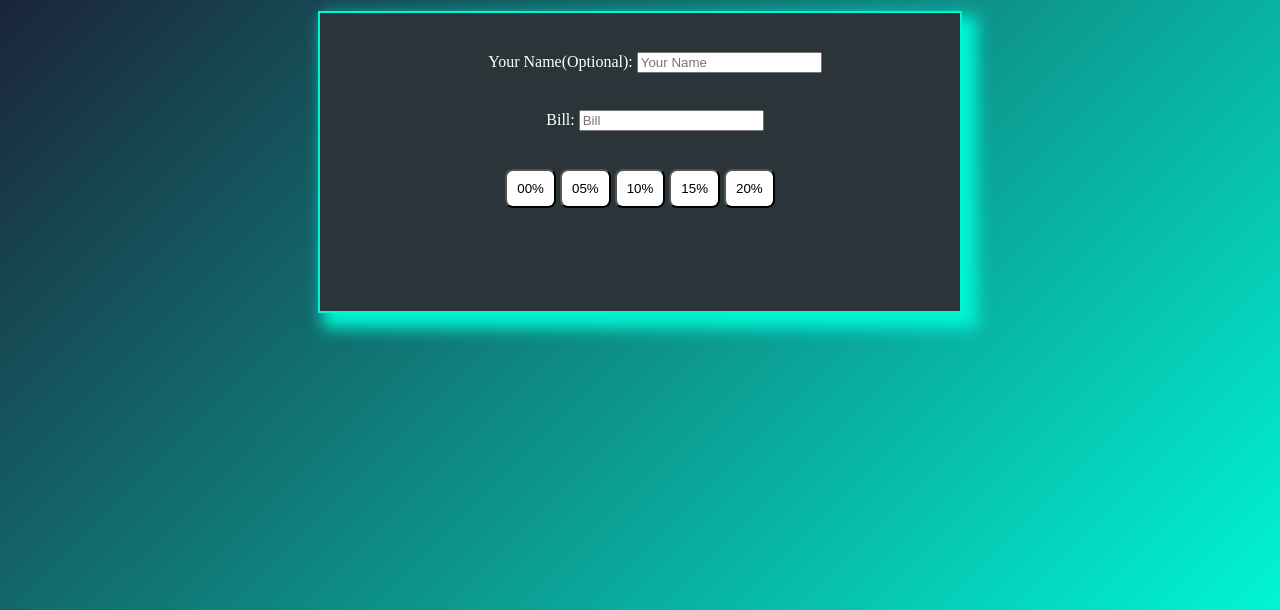
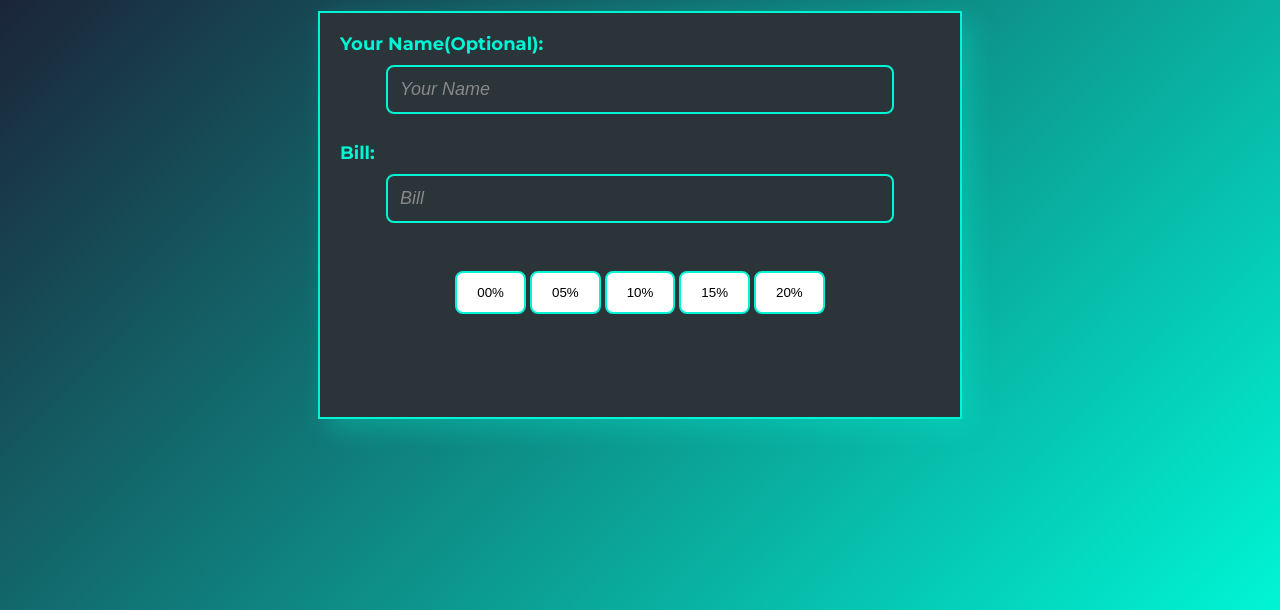
Before and after one commit to Synel96/Tiply, a plain HTML site: page index.html in a window 1280 px wide. Shown: the part 190-800 px from the top of the page. Drawn offline with Linux system fonts and the light colour scheme.

Commit message:
Add files via upload

```diff
--- a/style.css
+++ b/style.css
@@ -1,31 +1,13 @@
 h1 {
   text-align: center;
   margin-top: 125px;
-  text-decoration: underline;
+  text-decoration: none;
   font-family: "Montserrat", sans-serif;
   font-size: 40px;
   font-weight: bold;
   letter-spacing: 2px;
+  color: #ffffff;
 }
-
-.box {
-  color: white;
-  border: solid 2px #00f5d4;
-  box-shadow: 10px 10px 15px 5px #00f5d4;
-  text-align: center;
-  margin: 20px auto;
-  max-width: 600px;
-  width: 90%;
-  padding: 20px;
-  background-color: #2a3439;
-  padding-bottom: 50px;
-}
-
-label {
-  display: inline-block;
-  margin: 20px 0 20px 30px;
-}
-
 body {
   background: linear-gradient(135deg, #1e0f29, #00f5d4);
   background-repeat: no-repeat;
@@ -36,18 +18,35 @@ body {
   width: 100%;
 }
 
+.box {
+  color: white;
+  border: solid 2px #00f5d4;
+  box-shadow: 10px 10px 25px rgba(0, 245, 212, 0.3);
+  text-align: center;
+  margin: 20px auto;
+  max-width: 600px;
+  width: 90%;
+  padding: 20px;
+  background-color: #2a3439;
+  padding-bottom: 50px;
+}
+
 button {
   background-color: white;
   border-radius: 8px;
   color: black;
-  padding: 10px 10px 10px 10px;
+  padding: 12px 20px;
   margin-bottom: 30px;
   margin-top: 20px;
-  transition: background-color 0.3s ease, transform 0.2s ease;
+  transition: background-color 0.3s ease, transform 0.2s ease,
+    box-shadow 0.3s ease;
+  border: 2px solid #00f5d4;
 }
+
 button:hover {
   background-color: #00ff7f;
   transform: scale(1.05);
+  box-shadow: 0 4px 8px rgba(0, 255, 127, 0.4);
 }
 
 span {
@@ -59,3 +58,37 @@ span {
   width: 80%;
   margin: 20px auto;
 }
+
+label {
+  display: block;
+  font-family: "Montserrat", sans-serif;
+  font-size: 18px;
+  color: #00f5d4;
+  margin-bottom: 8px;
+  text-align: left;
+}
+
+input {
+  width: 80%;
+  padding: 12px;
+  margin: 10px auto;
+  display: block;
+  border-radius: 8px;
+  border: 2px solid #00f5d4;
+  background-color: #2a3439;
+  color: white;
+  font-family: "Arial", sans-serif;
+  font-size: 18px;
+  transition: border-color 0.3s ease, box-shadow 0.3s ease;
+}
+
+input:focus {
+  border-color: #00ff7f;
+  box-shadow: 0 0 8px rgba(0, 255, 127, 0.4);
+  outline: none;
+}
+
+input::placeholder {
+  color: #888;
+  font-style: italic;
+}
```
